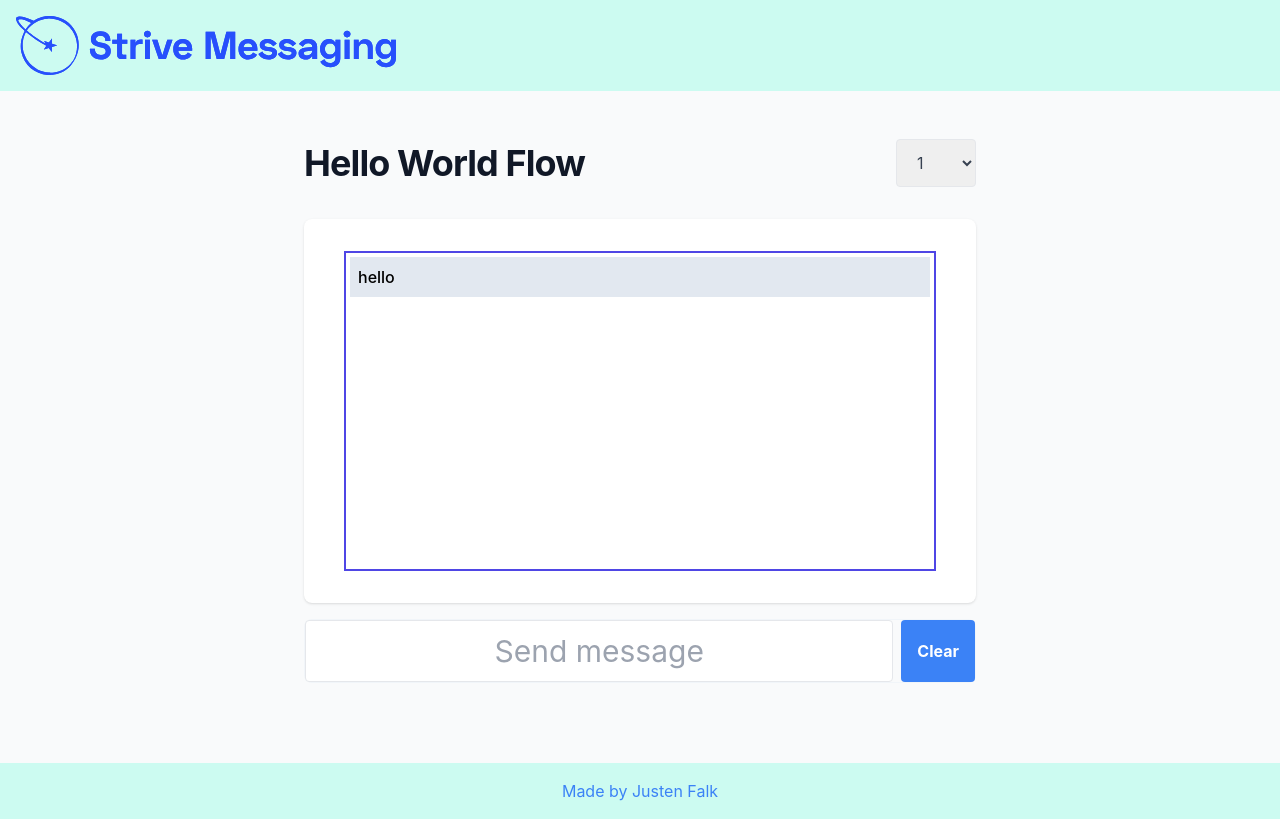
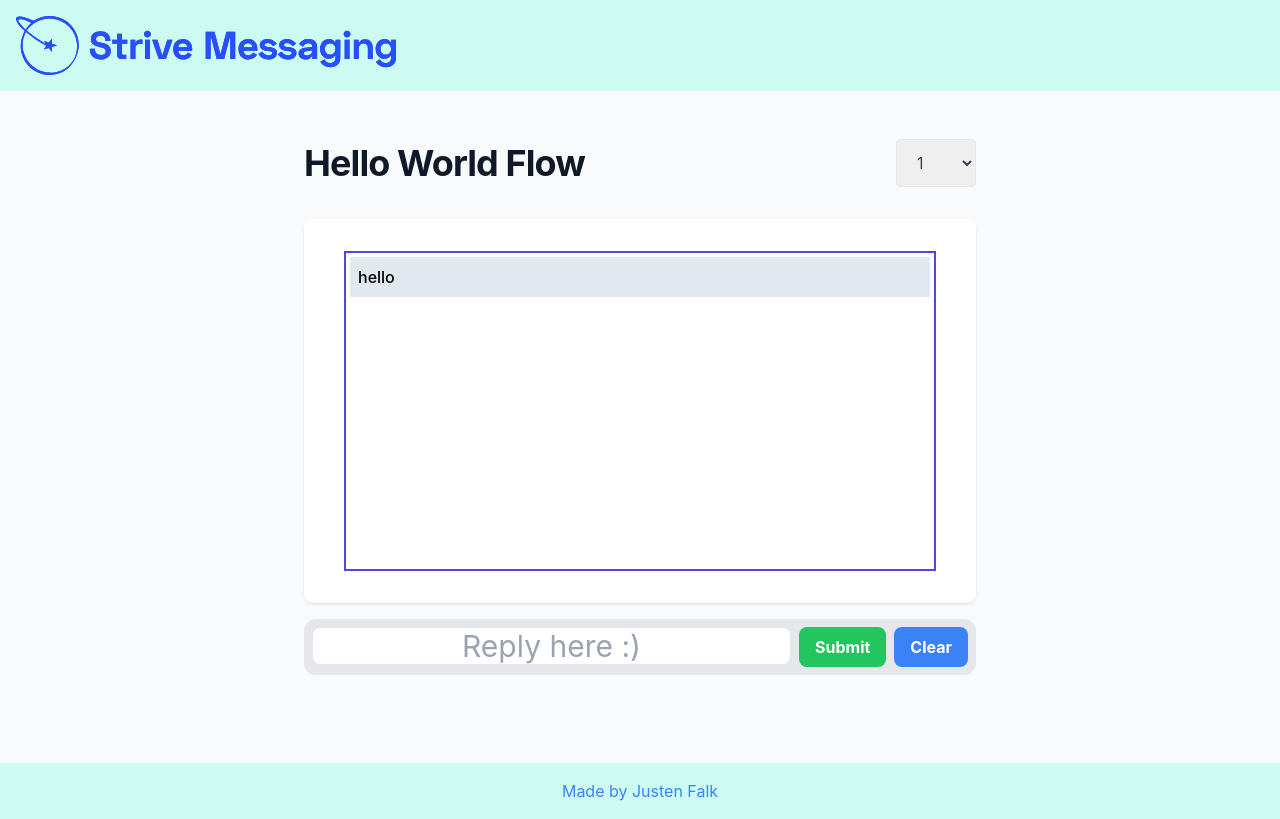
Before and after one commit to strive-messaging/FullStackExercise, a Next.js app: page / in a window 1280 px wide. Built offline with nearby package versions, Linux system fonts and the light colour scheme.

Commit message:
Created a component for a multichoice, some bug cleanup and tailwind tomfoolery

```diff
--- a/components/FlowChooser.tsx
+++ b/components/FlowChooser.tsx
@@ -2,15 +2,19 @@ import { Dispatch, SetStateAction } from "react";
 import { Message } from '@/lib/models'
 
 export interface FlowChooserProps {
+  flowHeader: string,
   setMessageFeed: Dispatch<SetStateAction<Message[]>>;
   setFlowId: Dispatch<SetStateAction<number>>;
-  flowHeader: string,
+  setIsAwaitingUserInput: Dispatch<SetStateAction<boolean>>,
+  setQuery: Dispatch<SetStateAction<string>>;
 }
 
 export default function FlowChooser({
+  flowHeader,
   setMessageFeed,
   setFlowId,
-  flowHeader,
+  setIsAwaitingUserInput,
+  setQuery,
 }: FlowChooserProps) {
   return (
     <div className="flex sm:mx-auto sm:w-full sm:max-w-2xl justify-between items-center">
@@ -24,6 +28,8 @@ export default function FlowChooser({
           onChange={({ target }) => {
             setMessageFeed([])
             setFlowId(parseInt(target.value || '1', 10))
+            setIsAwaitingUserInput(true)
+            setQuery('')
           }}
         >
           <option>1</option>
--- /dev/null
+++ b/components/MultipleChoiceFlow.tsx
@@ -0,0 +1,29 @@
+export interface MultipleChoiceFlowProps {
+  responses: any[];
+  moveFlow: any;
+  isAwaitingUserInput: boolean;
+}
+
+export default function MultipleChoiceFlow({
+  responses,
+  moveFlow,
+  isAwaitingUserInput,
+}: MultipleChoiceFlowProps) {
+  return (
+    <div className="flex g-4 w-fill justify-center space-x-2 rounded-xl bg-gray-200 p-2">
+      {isAwaitingUserInput
+        ? responses.map(({ value, message }, i) =>
+            <button
+              key={i}
+              className="flex-grow cursor-pointer select-none rounded-xl p-2 text-center bg-blue-500 font-bold text-white hover:bg-blue-700 focus:bg-blue-700"
+              onKeyDown={({ key }) => key === 'Enter' && moveFlow(message)}
+              onClick={() => moveFlow(message)}
+            >
+              {value}
+            </button>
+          )
+        : <span>Already answered</span>
+      }
+    </div>
+  );
+}
--- a/components/TextFlow.tsx
+++ b/components/TextFlow.tsx
@@ -3,34 +3,47 @@ import { Dispatch, SetStateAction } from "react"
 export interface TextFlowProps {
   query: string;
   isAwaitingUserInput: boolean;
+  moveFlow: any;
   setQuery: Dispatch<SetStateAction<string>>;
-  moveFlow: any;
 }
 
 export default function TextFlow({
   query,
+  isAwaitingUserInput,
+  moveFlow,
   setQuery,
-  moveFlow,
-  isAwaitingUserInput,
 }: TextFlowProps) {
   return (
-    <div className="h-16 flex gap-2 border-solid border border-slate-100 my-1 sm:rounded-lg">
+    <div className="flex g-4 w-fill justify-center space-x-2 rounded-xl bg-gray-200 p-2">
+      {isAwaitingUserInput
+        ? <>
             <input
-        className="border rounded w-full h-full text-center focus:outline-none focus:shadow-outline text-3xl"
+              className="border rounded w-full h-full text-center focus:outline-none focus:shadow-outline text-3xl sm:rounded-lg"
               value={query}
               disabled={!isAwaitingUserInput}
               onChange={({ target }) => setQuery(target.value)}
-        onKeyDown={({ key }) => key === 'Enter' && moveFlow()}
-        placeholder="Send message"
+              onKeyDown={({ key }) => key === 'Enter' && moveFlow(query) && setQuery('')}
+              placeholder="Reply here :)"
             />
 
             <button
-        className="bg-blue-500 text-white font-bold py-2 px-4 rounded hover:bg-blue-700"
+              className="bg-green-500 text-white font-bold py-2 px-4 rounded hover:bg-green-700 sm:rounded-lg"
+              onKeyDown={({ key }) => key === 'Enter' && moveFlow(query) && setQuery('')}
+              onClick={() => query && moveFlow(query) && setQuery('')}
+            >
+              Submit
+            </button>
+
+            <button
+              className="bg-blue-500 text-white font-bold py-2 px-4 rounded hover:bg-blue-700 sm:rounded-lg"
               onKeyDown={({ key }) => key === 'Enter' && setQuery('')}
               onClick={() => setQuery('')}
             >
               Clear
             </button>
+          </>
+        : <span>Already answered</span>
+      }
     </div>
   );
 }
--- a/lib/flows/machine.ts
+++ b/lib/flows/machine.ts
@@ -14,10 +14,7 @@ export async function init(
   const messages = []
 
   for (const action of flow.definition) {
-    messages.push({
-      message: action.message,
-      type: action.type,
-    })
+    messages.push({ ...action })
 
     if (['getInfo', 'multipleChoice'].includes(action.type)) {
       break
@@ -43,10 +40,7 @@ export async function receiveMessage(
   const messages = []
 
   for (const action of flow.definition.slice(startIndex)) {
-    messages.push({
-      message: action.message,
-      type: action.type,
-    })
+    messages.push({ ...action })
 
     if (index !== 0 && ['getInfo', 'multipleChoice'].includes(action.type)) {
       break
@@ -60,10 +54,7 @@ export async function receiveMessage(
         return r.value === message.trim() || r.synonyms.includes(message.trim())
       })
       if (match) {
-        messages.push({
-          message: action.message,
-          type: action.type,
-        })
+        messages.push({ ...action })
       }
     }
     index++
--- a/pages/index.tsx
+++ b/pages/index.tsx
@@ -3,9 +3,10 @@ import { FlowResult } from '@/types/form'
 import { Message } from '@/lib/models'
 import Header from '@/components/Header'
 import Footer from '@/components/Footer'
+import FlowChooser from '@/components/FlowChooser'
 import MessageFeed from '@/components/MessageFeed'
 import TextFlow from '@/components/TextFlow'
-import FlowChooser from '@/components/FlowChooser'
+import MultipleChoiceFlow from '@/components/MultipleChoiceFlow'
 
 async function simulateFlow(flowId: number, member: any, message: string) {
   const res = await fetch(`/api/flows/${flowId}/simulate`, {
@@ -42,9 +43,8 @@ export default function Home() {
   const [lastIndex, setLastIndex] = useState(1)
   const [isAwaitingUserInput, setIsAwaitingUserInput] = useState(true)
 
-  const moveFlow = () => {
-    setMessageFeed(oldState => [...oldState, {message: query} as unknown as Message])
-    setQuery('')
+  const moveFlow = (message: string) => {
+    setMessageFeed(oldState => [...oldState, { message } as unknown as Message])
 
     if (currentIndex === lastIndex)
       setIsAwaitingUserInput(false)
@@ -64,6 +64,10 @@ export default function Home() {
     })
   }, [flowId])
 
+  const { type: messageType, responses=[] } = messageFeed.length
+    ? messageFeed[messageFeed.length-1]
+    : { type: null }
+
   return (
     <div className="flex flex-col h-screen bg-gray-50">
       <Header />
@@ -74,6 +78,8 @@ export default function Home() {
             setMessageFeed,
             setFlowId,
             flowHeader,
+            setIsAwaitingUserInput,
+            setQuery,
           }}/>
 
           <div className="mt-8 sm:mx-auto sm:w-full sm:max-w-2xl">
@@ -86,12 +92,22 @@ export default function Home() {
             }}/>
 
             <div className="h-24 mt-4">
-              <TextFlow {...{
-                query,
-                isAwaitingUserInput,
-                setQuery,
-                moveFlow,
-              }}/>
+              { messageFeed.length && (
+                messageType === 'message'|| messageType === 'getInfo'
+                ? <TextFlow {...{
+                    query,
+                    isAwaitingUserInput,
+                    setQuery,
+                    moveFlow,
+                  }}/>
+                : messageType === 'multipleChoice'
+                ? <MultipleChoiceFlow {...{
+                    responses,
+                    moveFlow,
+                    isAwaitingUserInput,
+                  }}/>
+                : <p className="text-center">（ ^_^）Thank you for your submission!（^_^ ）</p>
+              )}
             </div>
           </div>
         </div>
```
Lines whose indentation alone changed are shown as unchanged.
